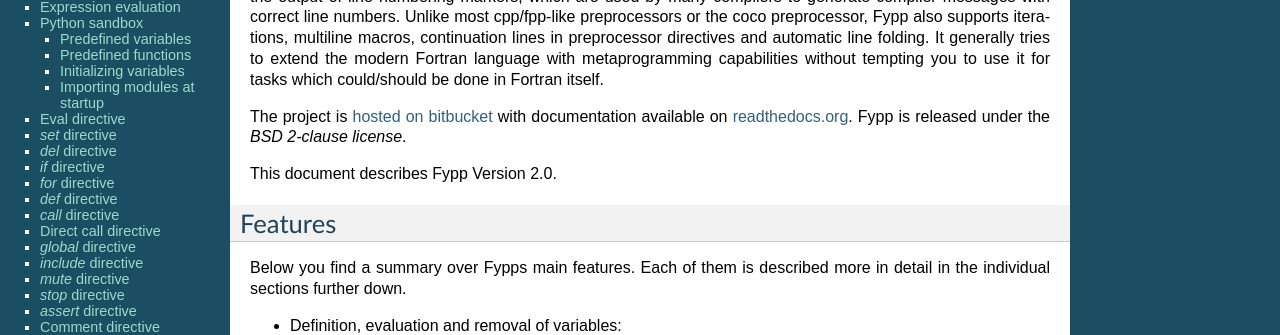
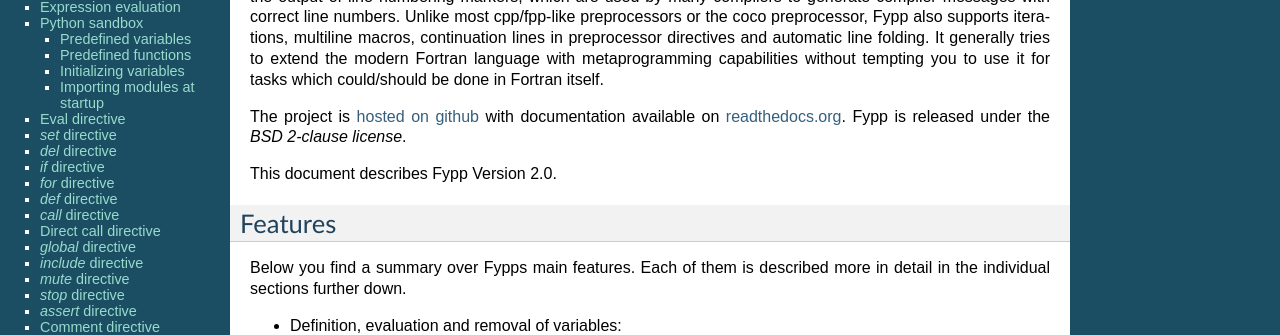
Before and after one commit to aradi/fypp, a Sphinx documentation site: the page built from docs/fypp.rst, in a window 1280 px wide and 900 px high. Shown: the part 267-602 px from the top of the window. Built offline with Sphinx 7.4.7, drawn with Linux system fonts in a browser that asks for light colours.

Commit message:
Change hosting info in manual

```diff
--- a/docs/fypp.rst
+++ b/docs/fypp.rst
@@ -24,7 +24,7 @@
 with metaprogramming capabilities without tempting you to use it for tasks which
 could/should be done in Fortran itself.
 
-The project is `hosted on bitbucket <http://bitbucket.org/aradi/fypp>`_ with
+The project is `hosted on github <https://github.com/aradi/fypp>`_ with
 documentation available on `readthedocs.org
 <http://fypp.readthedocs.org>`_. Fypp is released under the *BSD 2-clause
 license*.
```
